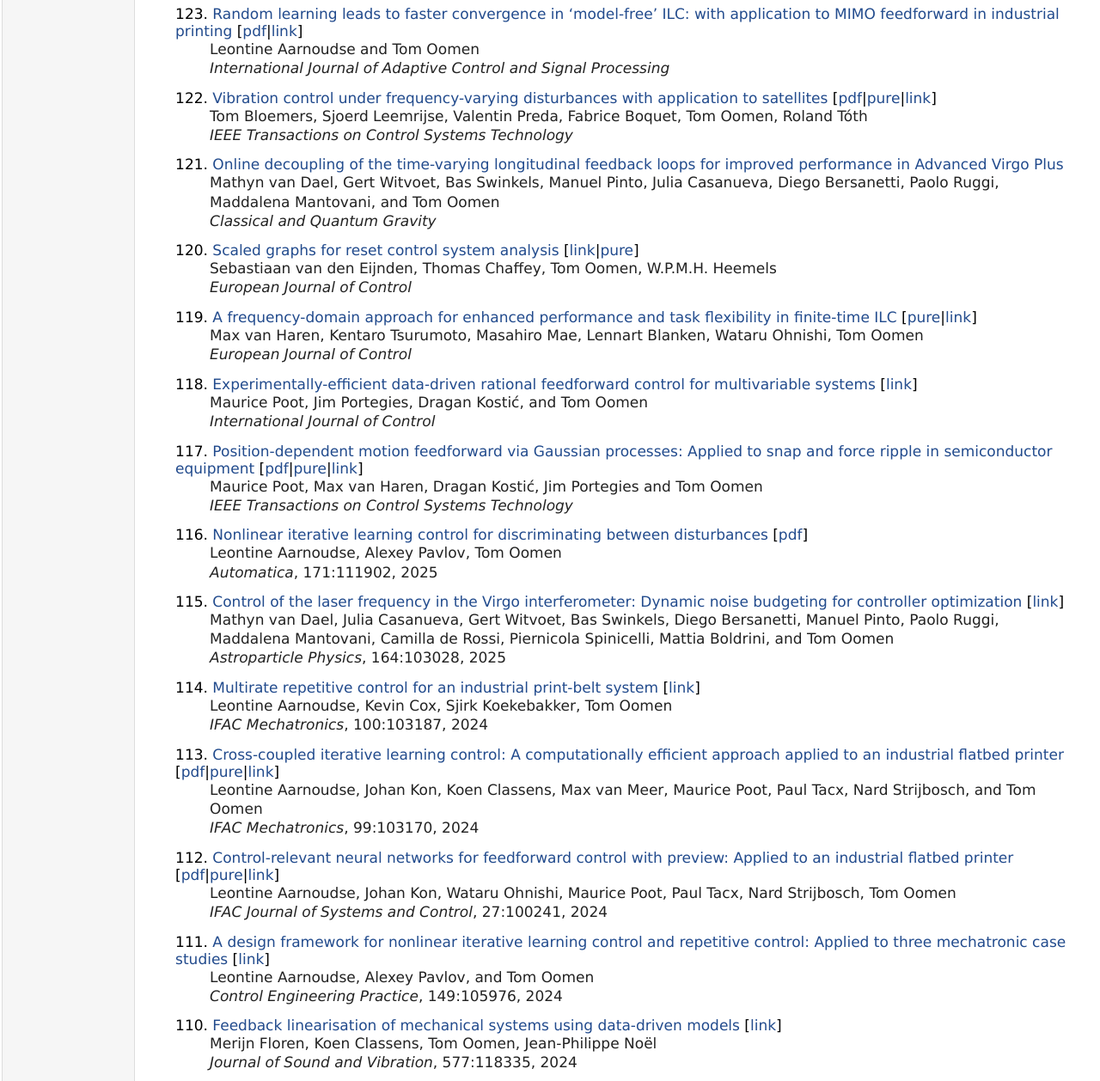
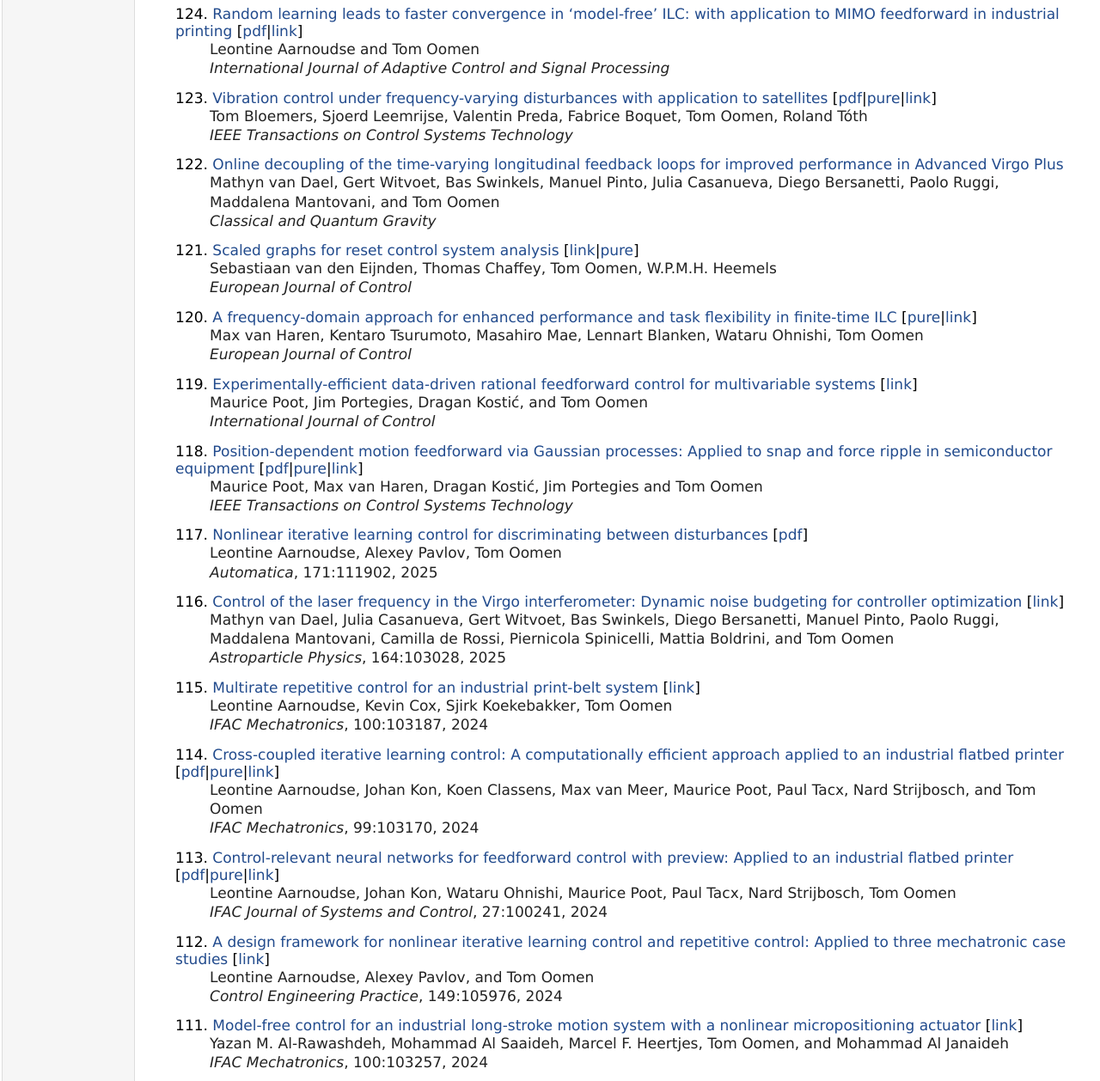
Before and after one commit to taeoomen/taeoomen.github.io, a plain HTML site: page publications.html in a window 1280 px wide. Shown: the part 495-1753 px from the top of the page at 86% size. Drawn offline with Linux system fonts and the light colour scheme.

Commit message:
update webpage via script

```diff
--- a/publications.html
+++ b/publications.html
@@ -67,84 +67,90 @@ Lotfi M. Chaouach, Tom Oomen, Dimitris Boskos<br />
 </dl>
 <h2>Journal Articles</h2>
 <dl>
-<dt>123. <a href="https://gitlab.tue.nl/oomenpublic/pdfs/-/raw/main/pdf/AarnoudseOompreprint.pdf">Random learning leads to faster convergence in ‘model-free’ ILC: with application to MIMO feedforward in industrial printing</a> [<a href="https://gitlab.tue.nl/oomenpublic/pdfs/-/raw/main/pdf/AarnoudseOompreprint.pdf">pdf</a>|<a href="https://doi.org/10.1002/acs.3903">link</a>]</dt>
+<dt>124. <a href="https://gitlab.tue.nl/oomenpublic/pdfs/-/raw/main/pdf/AarnoudseOompreprint.pdf">Random learning leads to faster convergence in ‘model-free’ ILC: with application to MIMO feedforward in industrial printing</a> [<a href="https://gitlab.tue.nl/oomenpublic/pdfs/-/raw/main/pdf/AarnoudseOompreprint.pdf">pdf</a>|<a href="https://doi.org/10.1002/acs.3903">link</a>]</dt>
 <dd><p>
 Leontine Aarnoudse and Tom Oomen<br />
 <i>International Journal of Adaptive Control and Signal Processing</i></p></dd>
 </dl>
 <dl>
-<dt>122. <a href="https://gitlab.tue.nl/oomenpublic/pdfs/-/raw/main/pdf/BloemersLeePreBoqOomTotPreprint.pdf">Vibration control under frequency-varying disturbances with application to satellites</a> [<a href="https://gitlab.tue.nl/oomenpublic/pdfs/-/raw/main/pdf/BloemersLeePreBoqOomTotPreprint.pdf">pdf</a>|<a href="https://research.tue.nl/en/publications/x">pure</a>|<a href="https://doi.org/10.1109/TCST.2024.3384896">link</a>]</dt>
+<dt>123. <a href="https://gitlab.tue.nl/oomenpublic/pdfs/-/raw/main/pdf/BloemersLeePreBoqOomTotPreprint.pdf">Vibration control under frequency-varying disturbances with application to satellites</a> [<a href="https://gitlab.tue.nl/oomenpublic/pdfs/-/raw/main/pdf/BloemersLeePreBoqOomTotPreprint.pdf">pdf</a>|<a href="https://research.tue.nl/en/publications/x">pure</a>|<a href="https://doi.org/10.1109/TCST.2024.3384896">link</a>]</dt>
 <dd><p>
 Tom Bloemers, Sjoerd Leemrijse, Valentin Preda, Fabrice Boquet, Tom Oomen, Roland Tóth<br />
 <i>IEEE Transactions on Control
 Systems Technology</i></p></dd>
 </dl>
 <dl>
-<dt>121. <a href="here">Online decoupling of the time-varying longitudinal feedback loops for improved performance in Advanced Virgo Plus</a></dt>
+<dt>122. <a href="here">Online decoupling of the time-varying longitudinal feedback loops for improved performance in Advanced Virgo Plus</a></dt>
 <dd><p>
 Mathyn van Dael, Gert Witvoet, Bas Swinkels, Manuel Pinto, Julia Casanueva, Diego Bersanetti, Paolo Ruggi, Maddalena Mantovani, and Tom Oomen<br />
 <i>Classical and Quantum Gravity</i></p></dd>
 </dl>
 <dl>
-<dt>120. <a href="https://doi.org/10.1016/j.ejcon.2024.101050">Scaled graphs for reset control system analysis</a> [<a href="https://doi.org/10.1016/j.ejcon.2024.101050">link</a>|<a href="https://research.tue.nl/en/publications/scaled-graphs-for-reset-control-system-analysis">pure</a>]</dt>
+<dt>121. <a href="https://doi.org/10.1016/j.ejcon.2024.101050">Scaled graphs for reset control system analysis</a> [<a href="https://doi.org/10.1016/j.ejcon.2024.101050">link</a>|<a href="https://research.tue.nl/en/publications/scaled-graphs-for-reset-control-system-analysis">pure</a>]</dt>
 <dd><p>
 Sebastiaan van den Eijnden, Thomas Chaffey, Tom Oomen, W.P.M.H. Heemels<br />
 <i>European Journal of Control</i></p></dd>
 </dl>
 <dl>
-<dt>119. <a href="https://doi.org/10.1016/j.ejcon.2024.101033">A frequency-domain approach for enhanced performance and task flexibility in finite-time ILC</a> [<a href="https://research.tue.nl/en/publications/a-frequency-domain-approach-for-enhanced-performance-and-task-fle-2">pure</a>|<a href="https://doi.org/10.1016/j.ejcon.2024.101033">link</a>]</dt>
+<dt>120. <a href="https://doi.org/10.1016/j.ejcon.2024.101033">A frequency-domain approach for enhanced performance and task flexibility in finite-time ILC</a> [<a href="https://research.tue.nl/en/publications/a-frequency-domain-approach-for-enhanced-performance-and-task-fle-2">pure</a>|<a href="https://doi.org/10.1016/j.ejcon.2024.101033">link</a>]</dt>
 <dd><p>
 Max van Haren, Kentaro Tsurumoto, Masahiro Mae, Lennart Blanken, Wataru Ohnishi, Tom Oomen<br />
 <i>European Journal of Control</i></p></dd>
 </dl>
 <dl>
-<dt>118. <a href="https://gitlab.tue.nl/oomenpublic/pdfs/-/raw/main/pdf/here.pdf">Experimentally-efficient data-driven rational feedforward control for multivariable systems</a> [<a href="https://doi.org/10.1080/00207179.2024.2409309">link</a>]</dt>
+<dt>119. <a href="https://gitlab.tue.nl/oomenpublic/pdfs/-/raw/main/pdf/here.pdf">Experimentally-efficient data-driven rational feedforward control for multivariable systems</a> [<a href="https://doi.org/10.1080/00207179.2024.2409309">link</a>]</dt>
 <dd><p>
 Maurice Poot, Jim Portegies, Dragan Kostić, and Tom Oomen<br />
 <i>International Journal of Control</i></p></dd>
 </dl>
 <dl>
-<dt>117. <a href="https://gitlab.tue.nl/oomenpublic/pdfs/-/raw/main/pdf/PootHarKosPorOom2024.pdf">Position-dependent motion feedforward via Gaussian processes: Applied to snap and force ripple in semiconductor equipment</a> [<a href="https://gitlab.tue.nl/oomenpublic/pdfs/-/raw/main/pdf/PootHarKosPorOom2024.pdf">pdf</a>|<a href="https://pure.tue.nl/ws/portalfiles/portal/320659108/Pos_Dep_GP_Feedforward_Journal.pdf">pure</a>|<a href="https://doi.org/10.1109/TCST.2024.3385632">link</a>]</dt>
+<dt>118. <a href="https://gitlab.tue.nl/oomenpublic/pdfs/-/raw/main/pdf/PootHarKosPorOom2024.pdf">Position-dependent motion feedforward via Gaussian processes: Applied to snap and force ripple in semiconductor equipment</a> [<a href="https://gitlab.tue.nl/oomenpublic/pdfs/-/raw/main/pdf/PootHarKosPorOom2024.pdf">pdf</a>|<a href="https://pure.tue.nl/ws/portalfiles/portal/320659108/Pos_Dep_GP_Feedforward_Journal.pdf">pure</a>|<a href="https://doi.org/10.1109/TCST.2024.3385632">link</a>]</dt>
 <dd><p>
 Maurice Poot, Max van Haren, Dragan Kostić, Jim Portegies and Tom Oomen<br />
 <i>IEEE Transactions on Control Systems Technology</i></p></dd>
 </dl>
 <dl>
-<dt>116. <a href="https://gitlab.tue.nl/oomenpublic/pdfs/-/raw/main/pdf/AarnoudsePavOomPreprint.pdf">Nonlinear iterative learning control for discriminating between
+<dt>117. <a href="https://gitlab.tue.nl/oomenpublic/pdfs/-/raw/main/pdf/AarnoudsePavOomPreprint.pdf">Nonlinear iterative learning control for discriminating between
 disturbances</a> [<a href="https://gitlab.tue.nl/oomenpublic/pdfs/-/raw/main/pdf/AarnoudsePavOomPreprint.pdf">pdf</a>]</dt>
 <dd><p>
 Leontine Aarnoudse, Alexey Pavlov, Tom Oomen<br />
 <i>Automatica</i>, 171:111902, 2025</p></dd>
 </dl>
 <dl>
-<dt>115. <a href="https://doi.org/10.1016/j.astropartphys.2024.103028">Control of the laser frequency in the Virgo interferometer: Dynamic noise budgeting for controller optimization</a> [<a href="https://doi.org/10.1016/j.astropartphys.2024.103028">link</a>]</dt>
+<dt>116. <a href="https://doi.org/10.1016/j.astropartphys.2024.103028">Control of the laser frequency in the Virgo interferometer: Dynamic noise budgeting for controller optimization</a> [<a href="https://doi.org/10.1016/j.astropartphys.2024.103028">link</a>]</dt>
 <dd><p>
 Mathyn van Dael, Julia Casanueva, Gert Witvoet, Bas Swinkels, Diego Bersanetti, Manuel Pinto, Paolo Ruggi, Maddalena Mantovani, Camilla de Rossi, Piernicola Spinicelli, Mattia Boldrini, and Tom Oomen<br />
 <i>Astroparticle Physics</i>, 164:103028, 2025</p></dd>
 </dl>
 <dl>
-<dt>114. <a href="https://doi.org/10.1016/j.mechatronics.2024.103187">Multirate repetitive control for an industrial print-belt system</a> [<a href="https://doi.org/10.1016/j.mechatronics.2024.103187">link</a>]</dt>
+<dt>115. <a href="https://doi.org/10.1016/j.mechatronics.2024.103187">Multirate repetitive control for an industrial print-belt system</a> [<a href="https://doi.org/10.1016/j.mechatronics.2024.103187">link</a>]</dt>
 <dd><p>
 Leontine Aarnoudse, Kevin Cox, Sjirk Koekebakker, Tom Oomen<br />
 <i>IFAC Mechatronics</i>, 100:103187, 2024</p></dd>
 </dl>
 <dl>
-<dt>113. <a href="https://gitlab.tue.nl/oomenpublic/pdfs/-/raw/main/pdf/AarnoudseKonClaMeePooTacStrOom2024.pdf">Cross-coupled iterative learning control: A computationally efficient approach applied to an industrial flatbed printer</a> [<a href="https://gitlab.tue.nl/oomenpublic/pdfs/-/raw/main/pdf/AarnoudseKonClaMeePooTacStrOom2024.pdf">pdf</a>|<a href="https://pure.tue.nl/ws/portalfiles/portal/320687281/2024-03_final_author_version.pdf">pure</a>|<a href="https://doi.org/10.1016/j.mechatronics.2024.103170">link</a>]</dt>
+<dt>114. <a href="https://gitlab.tue.nl/oomenpublic/pdfs/-/raw/main/pdf/AarnoudseKonClaMeePooTacStrOom2024.pdf">Cross-coupled iterative learning control: A computationally efficient approach applied to an industrial flatbed printer</a> [<a href="https://gitlab.tue.nl/oomenpublic/pdfs/-/raw/main/pdf/AarnoudseKonClaMeePooTacStrOom2024.pdf">pdf</a>|<a href="https://pure.tue.nl/ws/portalfiles/portal/320687281/2024-03_final_author_version.pdf">pure</a>|<a href="https://doi.org/10.1016/j.mechatronics.2024.103170">link</a>]</dt>
 <dd><p>
 Leontine Aarnoudse, Johan Kon, Koen Classens, Max van Meer, Maurice Poot, Paul Tacx, Nard Strijbosch, and Tom Oomen<br />
 <i>IFAC Mechatronics</i>, 99:103170, 2024</p></dd>
 </dl>
 <dl>
-<dt>112. <a href="https://gitlab.tue.nl/oomenpublic/pdfs/-/raw/main/pdf/AarnoudseKonOhnPooTacStrOom2024Preprint.pdf">Control-relevant neural networks for feedforward control with preview: Applied to an industrial flatbed printer</a> [<a href="https://gitlab.tue.nl/oomenpublic/pdfs/-/raw/main/pdf/AarnoudseKonOhnPooTacStrOom2024Preprint.pdf">pdf</a>|<a href="https://research.tue.nl/files/317098673/2024-01_final_author_version.pdf">pure</a>|<a href="https://doi.org/10.1016/j.ifacsc.2024.100241">link</a>]</dt>
+<dt>113. <a href="https://gitlab.tue.nl/oomenpublic/pdfs/-/raw/main/pdf/AarnoudseKonOhnPooTacStrOom2024Preprint.pdf">Control-relevant neural networks for feedforward control with preview: Applied to an industrial flatbed printer</a> [<a href="https://gitlab.tue.nl/oomenpublic/pdfs/-/raw/main/pdf/AarnoudseKonOhnPooTacStrOom2024Preprint.pdf">pdf</a>|<a href="https://research.tue.nl/files/317098673/2024-01_final_author_version.pdf">pure</a>|<a href="https://doi.org/10.1016/j.ifacsc.2024.100241">link</a>]</dt>
 <dd><p>
 Leontine Aarnoudse, Johan Kon, Wataru Ohnishi, Maurice Poot, Paul Tacx, Nard Strijbosch, Tom Oomen<br />
 <i>IFAC Journal of Systems and Control</i>, 27:100241, 2024</p></dd>
 </dl>
 <dl>
-<dt>111. <a href="https://doi.org/10.1016/j.conengprac.2024.105976">A design framework for nonlinear iterative learning control and repetitive control: Applied to three mechatronic case studies</a> [<a href="https://doi.org/10.1016/j.conengprac.2024.105976">link</a>]</dt>
+<dt>112. <a href="https://doi.org/10.1016/j.conengprac.2024.105976">A design framework for nonlinear iterative learning control and repetitive control: Applied to three mechatronic case studies</a> [<a href="https://doi.org/10.1016/j.conengprac.2024.105976">link</a>]</dt>
 <dd><p>
 Leontine Aarnoudse, Alexey Pavlov, and Tom Oomen<br />
 <i>Control Engineering Practice</i>, 149:105976, 2024 </p></dd>
+</dl>
+<dl>
+<dt>111. <a href="https://doi.org/10.1016/j.mechatronics.2024.103257">Model-free control for an industrial long-stroke motion system with a nonlinear micropositioning actuator</a> [<a href="https://doi.org/10.1016/j.mechatronics.2024.103257">link</a>]</dt>
+<dd><p>
+Yazan M. Al-Rawashdeh, Mohammad Al Saaideh, Marcel F. Heertjes, Tom Oomen, and Mohammad Al Janaideh<br />
+<i>IFAC Mechatronics</i>, 100:103257, 2024</p></dd>
 </dl>
 <dl>
 <dt>110. <a href="https://doi.org/10.1016/j.jsv.2024.118335">Feedback linearisation of mechanical systems using data-driven models</a> [<a href="https://doi.org/10.1016/j.jsv.2024.118335">link</a>]</dt>
```
